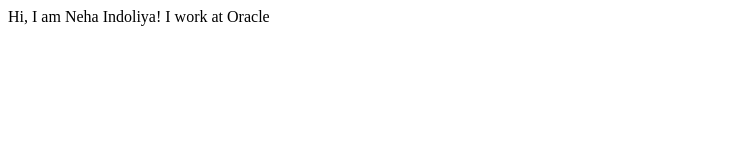
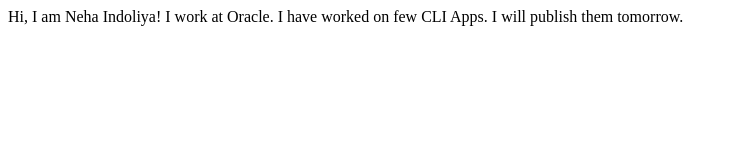
Before and after one commit to NehaIndoliya/Neha-Indoliya-site, a plain HTML site: page index.html in a window 1280 px wide. Shown: the whole page, without its empty margins (0-738 px from the left). Drawn offline with Linux system fonts and the light colour scheme.

Commit message:
update: Project details

```diff
--- a/index.html
+++ b/index.html
@@ -8,6 +8,7 @@
 </head>
 <body>
     Hi, I am Neha Indoliya!
-    I work at Oracle
+    I work at Oracle.
+    I have worked on few CLI Apps. I will publish them tomorrow.
 </body>
 </html>
```
